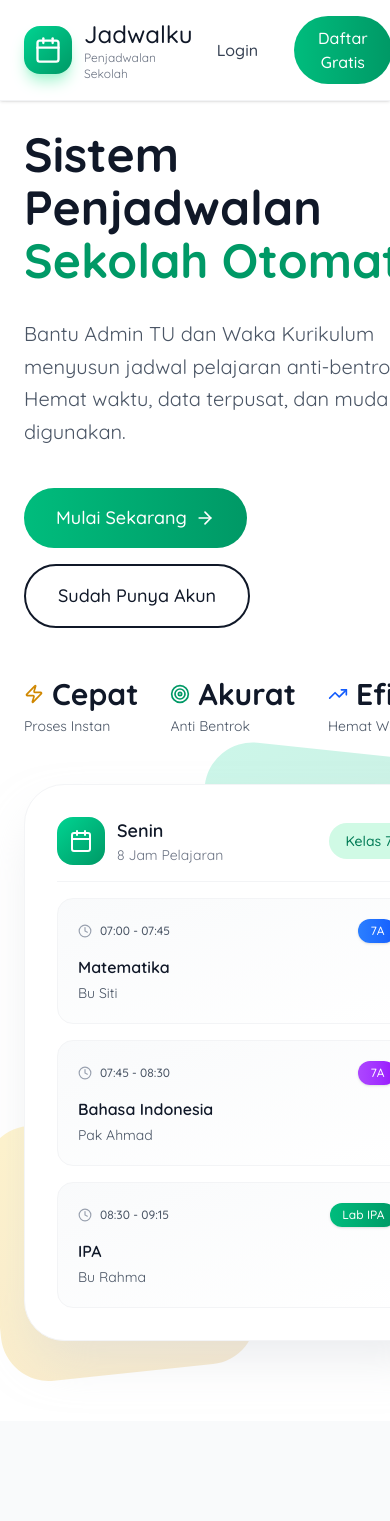
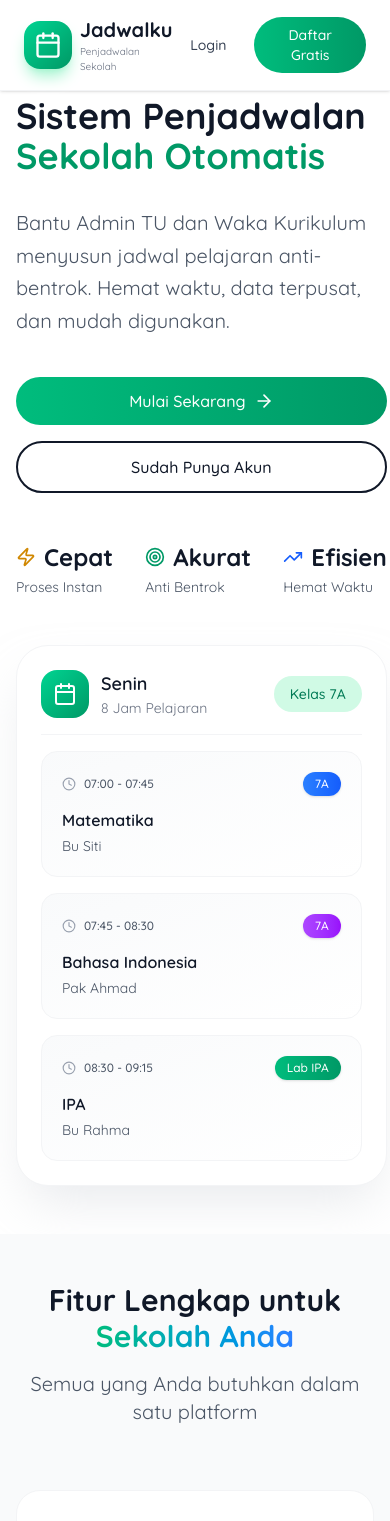
Before and after one commit to Skola-id/Jadwalku, a React (Vite) app: page / in a window 390 px wide. Shown: the top 1521 px of the page. Built offline with nearby package versions, Linux system fonts and the light colour scheme.

Commit message:
responsif

```diff
--- a/src/app/components/LandingPage.tsx
+++ b/src/app/components/LandingPage.tsx
@@ -57,7 +57,7 @@ export function LandingPage() {
         <div className="max-w-7xl mx-auto px-6 py-4">
           <div className="flex items-center justify-between">
             <motion.div
-              className="flex items-center gap-3"
+              className="flex items-center gap-2 md:gap-3"
               initial={{ opacity: 0, x: -20 }}
               animate={{ opacity: 1, x: 0 }}
               transition={{ duration: 0.5 }}
@@ -66,8 +66,8 @@ export function LandingPage() {
                 <Calendar size={28} className="text-white" />
               </div>
               <div>
-                <h1 className="text-2xl text-gray-900">Jadwalku</h1>
-                <p className="text-xs text-gray-500">Penjadwalan Sekolah</p>
+                <h1 className="text-xl md:text-2xl text-gray-900 font-bold">Jadwalku</h1>
+                <p className="text-[10px] md:text-xs text-gray-500">Penjadwalan Sekolah</p>
               </div>
             </motion.div>
             <motion.div
@@ -78,13 +78,13 @@ export function LandingPage() {
             >
               <button
                 onClick={() => navigate('/login')}
-                className="px-6 py-2.5 text-gray-700 hover:bg-gray-100 rounded-full transition-all font-medium"
+                className="px-4 py-2 md:px-6 md:py-2.5 text-sm md:text-base text-gray-700 hover:bg-gray-100 rounded-full transition-all font-medium"
               >
                 Login
               </button>
               <button
                 onClick={() => navigate('/register')}
-                className="px-6 py-2.5 bg-gradient-to-r from-emerald-500 to-emerald-600 text-white rounded-full hover:shadow-lg hover:shadow-emerald-200 transition-all font-medium"
+                className="px-4 py-2 md:px-6 md:py-2.5 text-sm md:text-base bg-gradient-to-r from-emerald-500 to-emerald-600 text-white rounded-full hover:shadow-lg hover:shadow-emerald-200 transition-all font-medium"
               >
                 Daftar Gratis
               </button>
@@ -94,7 +94,7 @@ export function LandingPage() {
       </nav>
 
       {/* Hero Section */}
-      <section className="relative pt-32 pb-20 px-6 overflow-hidden">
+      <section className="relative pt-24 md:pt-32 pb-12 md:pb-20 px-4 md:px-6 overflow-hidden">
         <div className="max-w-7xl mx-auto relative z-10">
           <div className="grid lg:grid-cols-2 gap-12 items-center">
             <motion.div
@@ -104,7 +104,7 @@ export function LandingPage() {
               transition={{ duration: 0.6 }}
             >
 
-              <h1 className="text-5xl lg:text-6xl xl:text-7xl text-gray-900 leading-[1.1] font-bold">
+              <h1 className="text-4xl md:text-5xl lg:text-6xl xl:text-7xl text-gray-900 leading-[1.1] font-bold">
                 Sistem Penjadwalan <br />
                 <span className="text-emerald-600">
                   Sekolah Otomatis
@@ -118,7 +118,7 @@ export function LandingPage() {
               <div className="flex flex-wrap gap-4 pt-2">
                 <motion.button
                   onClick={() => navigate('/register')}
-                  className="flex items-center gap-2 px-8 py-4 bg-gradient-to-r from-emerald-500 to-emerald-600 text-white rounded-full hover:shadow-xl hover:shadow-emerald-200 transition-all text-lg font-medium group"
+                  className="flex items-center justify-center gap-2 px-6 py-3 md:px-8 md:py-4 w-full sm:w-auto bg-gradient-to-r from-emerald-500 to-emerald-600 text-white rounded-full hover:shadow-xl hover:shadow-emerald-200 transition-all text-base md:text-lg font-medium group"
                   whileHover={{ scale: 1.05 }}
                   whileTap={{ scale: 0.95 }}
                 >
@@ -127,7 +127,7 @@ export function LandingPage() {
                 </motion.button>
                 <motion.button
                   onClick={() => navigate('/login')}
-                  className="px-8 py-4 border-2 border-gray-900 text-gray-900 rounded-full hover:bg-gray-900 hover:text-white transition-all text-lg font-medium"
+                  className="px-6 py-3 md:px-8 md:py-4 w-full sm:w-auto border-2 border-gray-900 text-gray-900 rounded-full hover:bg-gray-900 hover:text-white transition-all text-base md:text-lg font-medium"
                   whileHover={{ scale: 1.05 }}
                   whileTap={{ scale: 0.95 }}
                 >
@@ -145,7 +145,7 @@ export function LandingPage() {
                   >
                     <div className="flex items-center gap-2 mb-1">
                       <stat.icon size={20} className={stat.color} />
-                      <div className="text-3xl text-gray-900 font-bold">{stat.value}</div>
+                      <div className="text-2xl md:text-3xl text-gray-900 font-bold">{stat.value}</div>
                     </div>
                     <div className="text-sm text-gray-600">{stat.label}</div>
                   </motion.div>
@@ -162,11 +162,11 @@ export function LandingPage() {
               {/* Floating Card with Schedule Preview */}
               <div className="relative">
                 {/* Background decoration */}
-                <div className="absolute -top-8 -right-8 w-72 h-72 bg-gradient-to-br from-emerald-400 to-emerald-600 rounded-[3rem] rotate-6 opacity-20"></div>
-                <div className="absolute -bottom-8 -left-8 w-64 h-64 bg-gradient-to-br from-yellow-400 to-yellow-600 rounded-[3rem] -rotate-6 opacity-20"></div>
+                <div className="absolute -top-8 -right-8 w-72 h-72 bg-gradient-to-br from-emerald-400 to-emerald-600 rounded-[3rem] rotate-6 opacity-20 hidden md:block"></div>
+                <div className="absolute -bottom-8 -left-8 w-64 h-64 bg-gradient-to-br from-yellow-400 to-yellow-600 rounded-[3rem] -rotate-6 opacity-20 hidden md:block"></div>
 
                 {/* Main Card */}
-                <div className="relative bg-white rounded-[2.5rem] shadow-2xl shadow-gray-300/50 p-8 border border-gray-100">
+                <div className="relative bg-white rounded-[2rem] md:rounded-[2.5rem] shadow-2xl shadow-gray-300/50 p-6 md:p-8 border border-gray-100">
                   <div className="space-y-4">
                     <div className="flex items-center justify-between pb-4 border-b border-gray-100">
                       <div className="flex items-center gap-3">
@@ -218,7 +218,7 @@ export function LandingPage() {
       </section>
 
       {/* Features Section */}
-      <section className="py-24 px-6 bg-gray-50 relative">
+      <section className="py-12 md:py-24 px-4 md:px-6 bg-gray-50 relative">
         <div className="max-w-7xl mx-auto relative z-10">
           <motion.div
             className="text-center mb-16"
@@ -226,7 +226,7 @@ export function LandingPage() {
             whileInView={{ opacity: 1, y: 0 }}
             viewport={{ once: true }}
           >
-            <h2 className="text-4xl lg:text-5xl text-gray-900 mb-4 font-bold">
+            <h2 className="text-3xl md:text-4xl lg:text-5xl text-gray-900 mb-4 font-bold">
               Fitur Lengkap untuk{" "}
               <span className="bg-gradient-to-r from-emerald-500 to-blue-500 bg-clip-text text-transparent">
                 Sekolah Anda
@@ -265,7 +265,7 @@ export function LandingPage() {
       </section>
 
       {/* Benefits Section */}
-      <section className="py-24 px-6 bg-emerald-700 relative overflow-hidden">
+      <section className="py-12 md:py-24 px-4 md:px-6 bg-emerald-700 relative overflow-hidden">
         {/* Background Pattern */}
         <div className="absolute inset-0 opacity-10" style={{ backgroundImage: 'radial-gradient(#fff 1px, transparent 1px)', backgroundSize: '24px 24px' }}></div>
 
@@ -277,7 +277,7 @@ export function LandingPage() {
               viewport={{ once: true }}
               transition={{ duration: 0.6 }}
             >
-              <h2 className="text-4xl lg:text-5xl text-white mb-6 font-bold leading-tight">
+              <h2 className="text-3xl md:text-4xl lg:text-5xl text-white mb-6 font-bold leading-tight">
                 Mengapa Memilih Jadwalku?
               </h2>
               <p className="text-xl text-emerald-100 mb-10 leading-relaxed">
@@ -345,7 +345,7 @@ export function LandingPage() {
       </section>
 
       {/* CTA Section */}
-      <section className="py-24 px-6 relative overflow-hidden bg-yellow-400">
+      <section className="py-12 md:py-24 px-4 md:px-6 relative overflow-hidden bg-yellow-400">
         <div className="absolute inset-0 opacity-10" style={{ backgroundImage: 'radial-gradient(#000 1px, transparent 1px)', backgroundSize: '24px 24px' }}></div>
 
         <motion.div
@@ -355,7 +355,7 @@ export function LandingPage() {
           viewport={{ once: true }}
           transition={{ duration: 0.6 }}
         >
-          <h2 className="text-4xl lg:text-5xl text-gray-900 mb-6 font-bold leading-tight">
+          <h2 className="text-3xl md:text-4xl lg:text-5xl text-gray-900 mb-6 font-bold leading-tight">
             Siap Membuat Jadwal Sekolah Anda?
           </h2>
           <p className="text-xl text-gray-800 mb-10 leading-relaxed">
@@ -364,7 +364,7 @@ export function LandingPage() {
 
           <motion.button
             onClick={() => navigate('/register')}
-            className="inline-flex items-center gap-3 px-12 py-5 bg-gradient-to-r from-emerald-500 to-emerald-600 text-white rounded-full hover:shadow-2xl hover:shadow-emerald-300 transition-all text-xl font-bold group"
+            className="inline-flex items-center gap-3 px-8 py-4 md:px-12 md:py-5 bg-gradient-to-r from-emerald-500 to-emerald-600 text-white rounded-full hover:shadow-2xl hover:shadow-emerald-300 transition-all text-lg md:text-xl font-bold group"
             whileHover={{ scale: 1.05 }}
             whileTap={{ scale: 0.95 }}
           >
@@ -386,7 +386,7 @@ export function LandingPage() {
       </section>
 
       {/* Footer */}
-      <footer className="py-12 px-6 bg-gray-900 relative">
+      <footer className="py-8 md:py-12 px-4 md:px-6 bg-gray-900 relative">
         <div className="max-w-7xl mx-auto">
           <div className="flex flex-col md:flex-row items-center justify-between gap-6">
             <div className="flex items-center gap-3">
```
Also changed, not shown: 4 other files (tests, documents, lock files or other folders).
